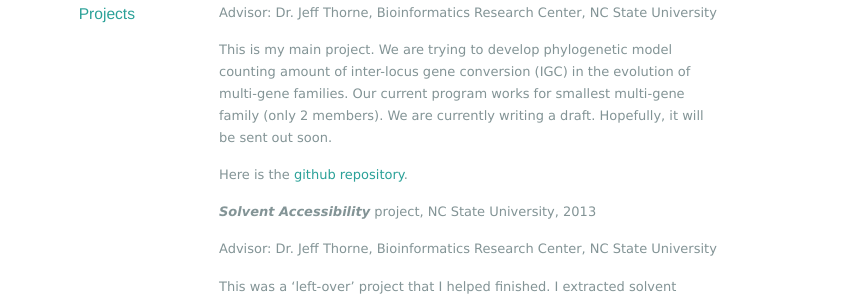
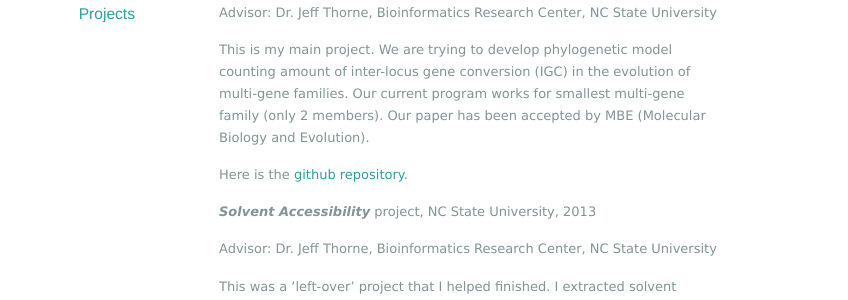
Before and after one commit to xiang-ji-ncsu/xiang-ji-ncsu.github.io, a Jekyll site: the page built from Publication/index.markdown, in a window 1280 px wide and 900 px high. Shown: the part 228-528 px from the top of the window, without its empty margins (171-1019 px from the left). Built offline with Jekyll 4.4.1, drawn with Linux system fonts in a browser that asks for light colours; nearby versions of some CDN libraries.

Commit message:
add paper acceptance in publication

```diff
--- a/Publication/index.markdown
+++ b/Publication/index.markdown
@@ -7,7 +7,7 @@
 
 Advisor: Dr. Jeff Thorne, Bioinformatics Research Center, NC State University
 
-This is my main project. We are trying to develop phylogenetic model counting amount of inter-locus gene conversion (IGC) in the evolution of multi-gene families. Our current program works for smallest multi-gene family (only 2 members). We are currently writing a draft. Hopefully, it will be sent out soon.
+This is my main project. We are trying to develop phylogenetic model counting amount of inter-locus gene conversion (IGC) in the evolution of multi-gene families. Our current program works for smallest multi-gene family (only 2 members). Our paper has been accepted by MBE (Molecular Biology and Evolution).
 
 Here is the [github repository](https://github.com/xji3/Genconv).
 
```
Also changed, not shown: 1 other file.
